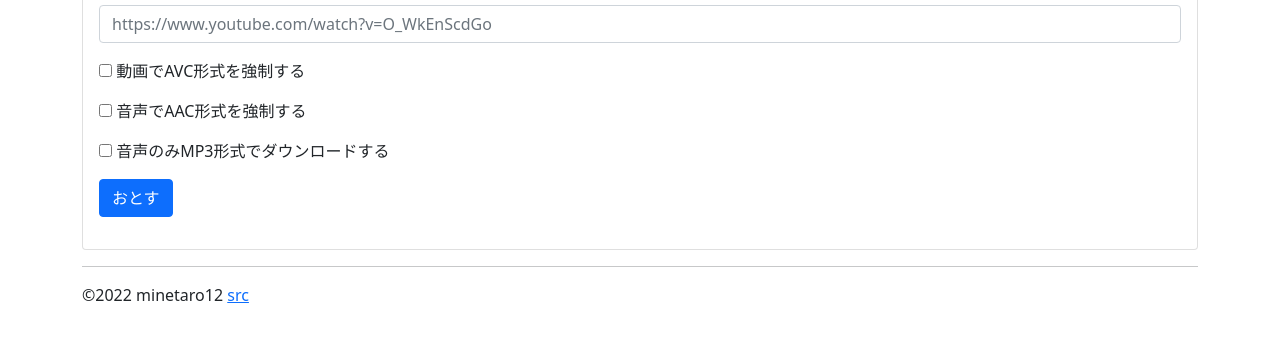
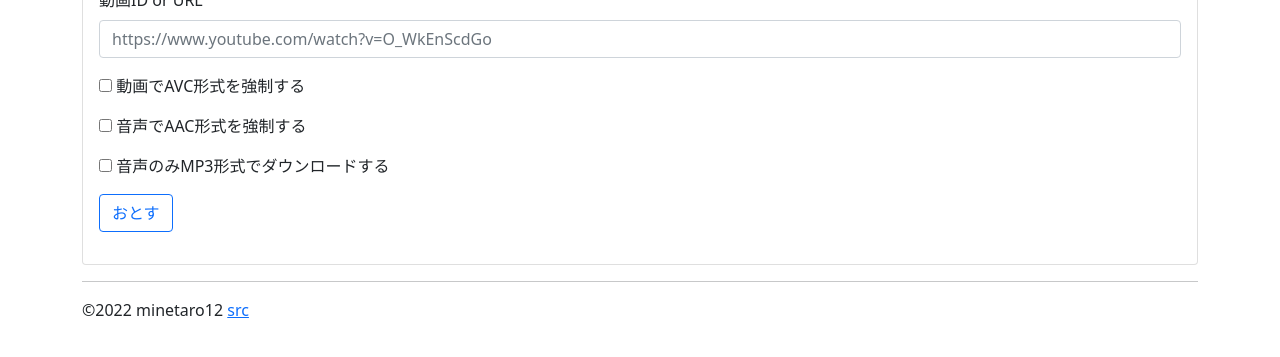
Before and after one commit to minetaro12/ytdl-api, a website: page public/client.html in a window 1280 px wide. Shown: the part 105-462 px from the top of the page. Drawn offline with nearby package versions, Linux system fonts and the light colour scheme.

Commit message:
fix style

```diff
--- a/public/client.html
+++ b/public/client.html
@@ -27,7 +27,7 @@
             <label for="mp3Option">音声のみMP3形式でダウンロードする</label>
           </p>
           <p>
-            <input type="button" value="おとす" onclick="submit()" class="btn btn-primary">
+            <input type="button" value="おとす" onclick="submit()" class="btn btn-outline-primary">
           </p>
           <div id="status"></div>
         </div>
--- a/public/style.css
+++ b/public/style.css
@@ -1,3 +1,3 @@
 body {
-  margin: 5px;
+  margin-top: 20px;
 }
```
